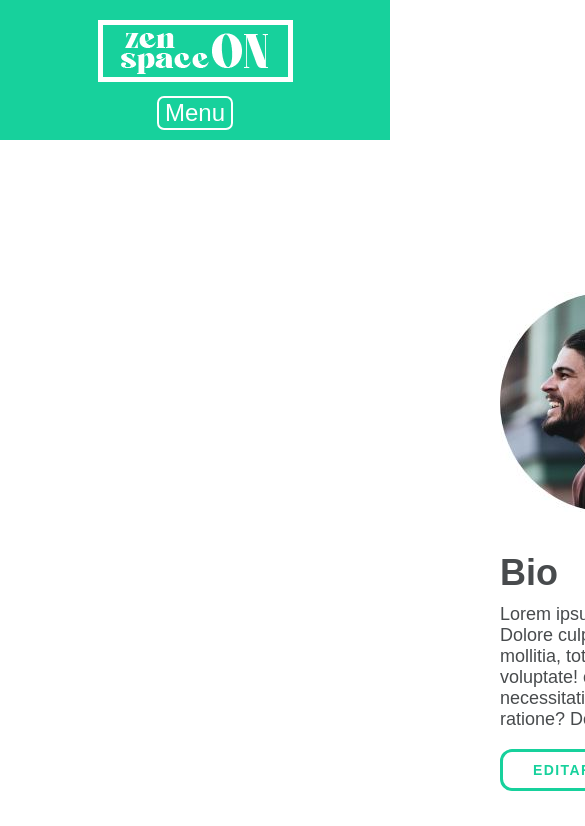
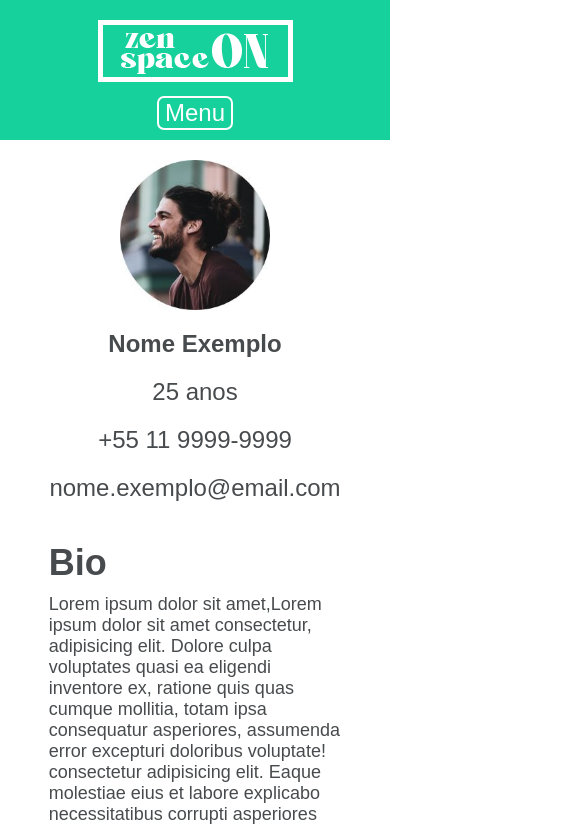
Before and after one commit to ZenGroup-FIAP/ZenSpaceOn_React, a React (Create React App) app: page /perfil in a window 390 px wide. Shown: the top 826 px of the page, 585 px wide, since content can reach past the window. Built offline with nearby package versions, Linux system fonts and the light colour scheme.

Commit message:
Perfil com responsividade

```diff
--- a/src/Componentes/Perfil/Perfil.jsx
+++ b/src/Componentes/Perfil/Perfil.jsx
@@ -9,8 +9,10 @@ export default function Perfil() {
         <SectionPerfil>
             <ConteinerPerfil>
                 <ConteinerUsuario>
-                    <img src={FotoPerfil} alt="foto de perfil"/>
-                    <div>
+                    <div className="imagem-perfil">
+                        <img src={FotoPerfil} alt="foto de perfil"/>
+                    </div>
+                    <div className="dados-perfil">
                         <h1>Nome Exemplo</h1>
                         <p>25 anos</p>
                         <p>+55 11 9999-9999</p>
--- a/src/styled.js
+++ b/src/styled.js
@@ -99,25 +99,23 @@ export const ButtonHeaderStyle = styled.button`
 
 
 export const SectionPerfil = styled.section`
-    margin-top: 92px;
+    display: flex;
+    flex-direction: column;
+    justify-content: center;
+    align-items: center;
+    margin-top: 20px;
     color: #484B4D;
-
-}
-
 `
 export const ConteinerPerfil =styled.div`
-    header: 636px;
-    width: 699px;
-    padding: 60px 500px;
+    display: flex;
+    flex-direction: column;
+    align-items: center;
 
 `
 export const ConteinerUsuario =styled.div`
     display: flex;
-    flex-direction: row;
-
-    div{
-        padding-left:100px;
-    }
+    justify-content: space-between;
+    align-items: center;
 
     img {
         width: 220px;
@@ -136,10 +134,45 @@ export const ConteinerUsuario =styled.div`
         padding-top: 20px ;
         font-size: 24px;
     }
+
+    .dados-perfil {
+        margin: 0px 40px;
+    }
+
+    @media only screen and (max-width: 850px) {
+        flex-direction: column;
+        align-items: center;
+
+        .imagem-perfil {
+            display: flex;
+            justify-content: center;
+            align-items: center;
+            margin: 0px 0px 20px 0px;
+        }
+
+        .dados-perfil {
+            display: flex;
+            flex-direction: column;
+            align-items: center;
+        }
+
+        h1 {
+            font-size: 24px;
+        }
+
+        img {
+            width: 150px;
+            height: 150px;
+        }
+    }
 `
+
 export const ConteinerBio = styled.div`
-    padding: 0px;
-    margin-top: 40px;
+    display: flex;
+    flex-direction: column;
+    align-items: flex-start;
+    width: 40%;
+    margin: 40px 0px;
 
     h3{
         font-size: 36px;
@@ -161,6 +194,11 @@ export const ConteinerBio = styled.div`
         letter-spacing: .1em;
         border-radius: 12px;
 
+    }
+
+    @media only screen and (max-width: 850px) {
+
+        width: 75%;
     }
 `
 
```
